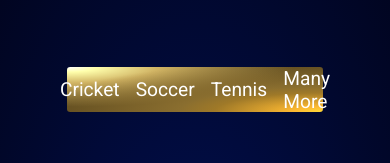
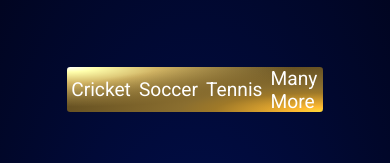
Before and after one commit to spinfinity/spProject, a React (Create React App) app: page / in a window 390 px wide. Shown: the top 163 px of the page. Built offline with nearby package versions, Linux system fonts and the light colour scheme.

Commit message:
removed border and changed font size sm_nav new2

```diff
--- a/src/app.module.css
+++ b/src/app.module.css
@@ -2154,7 +2154,7 @@ a:hover{
   }
 
   nav ul li{
-    margin: 0 0.5rem;
+    margin: 0 0.25rem;
   }
 
   .left_head{
```
